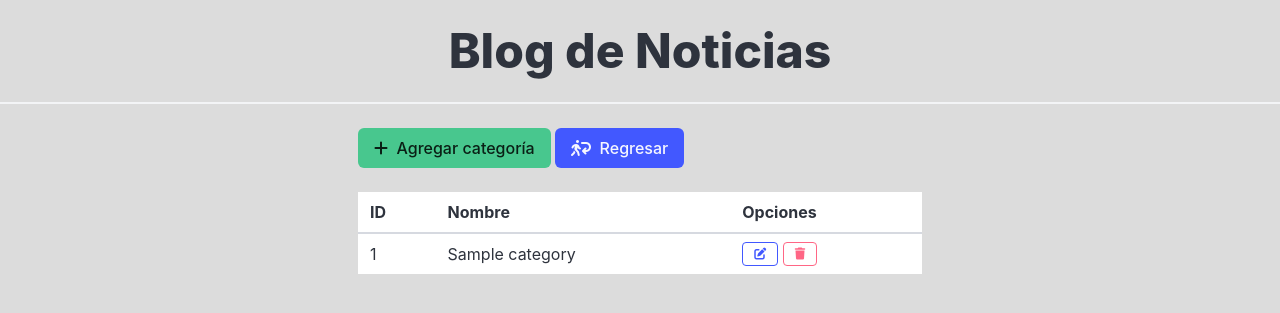
After one commit to EnriqueVilledaGarcia/Blog_TecNM, a Flask app: page /categories/ in a window 1280 px wide. The commit adds this page. Shown: the top 313 px of the page. Run offline with Flask 3, Linux system fonts and the light colour scheme; tables that the repository leaves empty hold one stand-in row (values such as "Sample post"); some libraries are stand-ins or nearby versions.

Commit message:
Se agrega funcionalidad para listar categorias

```diff
--- a/app/__init__.py
+++ b/app/__init__.py
@@ -16,10 +16,11 @@ db = SQLAlchemy(app)
 
 #Importar los modelos para que SQLAlchemy los reconozca
 from app.models import Post
-
+from app.models import Category
 
 #Importar y registrar los blueprints
 from app.routes.post import posts_bp
+from app.routes.categories import categories_bp
 
 #Crear tablas si no existen.
 with app.app_context():
@@ -27,6 +28,7 @@ with app.app_context():
 
 
 app.register_blueprint(posts_bp, url_prefix='/posts')
+app.register_blueprint(categories_bp, url_prefix='/categories')
 
 
 @app.route('/')
--- /dev/null
+++ b/app/routes/categories.py
@@ -0,0 +1,12 @@
+from flask import Blueprint, render_template, request, redirect, url_for
+from app import db
+from app.models import Post
+from app.models import Category
+
+
+categories_bp = Blueprint ('categories',__name__)
+
+@categories_bp.route('/')
+def listar_categorias():
+    categories = Category.query.all()
+    return render_template('categories/listar_categorias.html', categories=categories)
--- /dev/null
+++ b/app/templates/categories/listar_categorias.html
@@ -0,0 +1,41 @@
+{% extends 'base.html' %}
+{% block title %} Blog de Noticias {% endblock %}
+{% block content %}
+<div class="columns">
+    <div class="column is-offset-3 is-6">
+        <a href="#" class="button is-success">
+            <i class="fa-solid fa-plus"></i> &nbsp; Agregar categoría
+        </a>
+        <a href="{{ url_for('index') }}" class="button is-link">
+            <i class="fa-solid fa-person-walking-arrow-loop-left"></i> &nbsp; Regresar
+        </a>
+        <br><br>
+        <table class="table is-striped is-hoverable is-fullwidth">
+            <thead>
+                <tr>
+                    <th>ID</th>
+                    <th>Nombre</th>
+                    <th>Opciones</th>
+                </tr>
+            </thead>
+            <tbody>
+                {% for category in categories %}
+                <tr>
+                    <td>{{ category.id }}</td>
+                    <td>{{ category.name }}</td>
+                    <td>
+                        <a href="#"
+                            class="button is-small is-link is-outlined"><i class="fa-solid fa-pen-to-square"></i></a>
+                        <a href="#"
+                            class="button is-small is-danger is-outlined"><i class="fa-solid fa-trash"></i></a>
+
+
+
+                    </td>
+                </tr>
+                {% endfor %}
+            </tbody>
+        </table>
+    </div>
+</div>
+{% endblock %}
--- a/app/templates/index.html
+++ b/app/templates/index.html
@@ -137,7 +137,7 @@
         <div class="card">
             <h2>Otra funcionalidad</h2>
             <p>Aqui va a ir otra funcion</p>
-            <a href="#">Ir a otra funcion</a>
+            <a href="{{ url_for('categories.listar_categorias') }}">Ir a otra funcion</a>
         </div>
     </div>
 </body>
```
